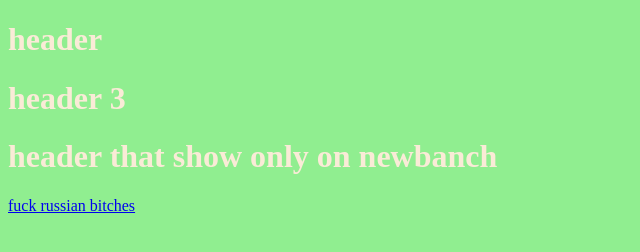
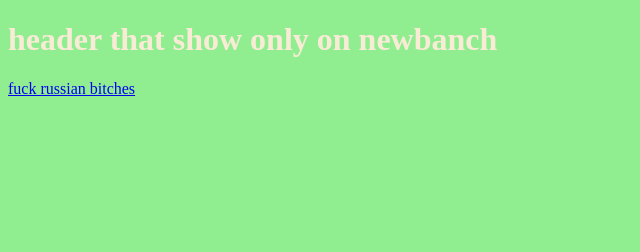
Before and after one commit to Ranray1408/reactTest, a plain HTML site: page index.html in a window 1280 px wide. Shown: the whole page, without its empty margins (0-640 px from the left). Drawn offline with Linux system fonts and the light colour scheme.

Commit message:
Update index.html
update 2

```diff
--- a/index.html
+++ b/index.html
@@ -8,8 +8,6 @@
 	<title>first page</title>
 </head>
 <body>
-	<h1>header</h1>
-	<h1>header 3</h1>
 	<h1>header that show only on newbanch</h1>
 	<a href="#">fuck russian bitches</a>
 </body>
```
